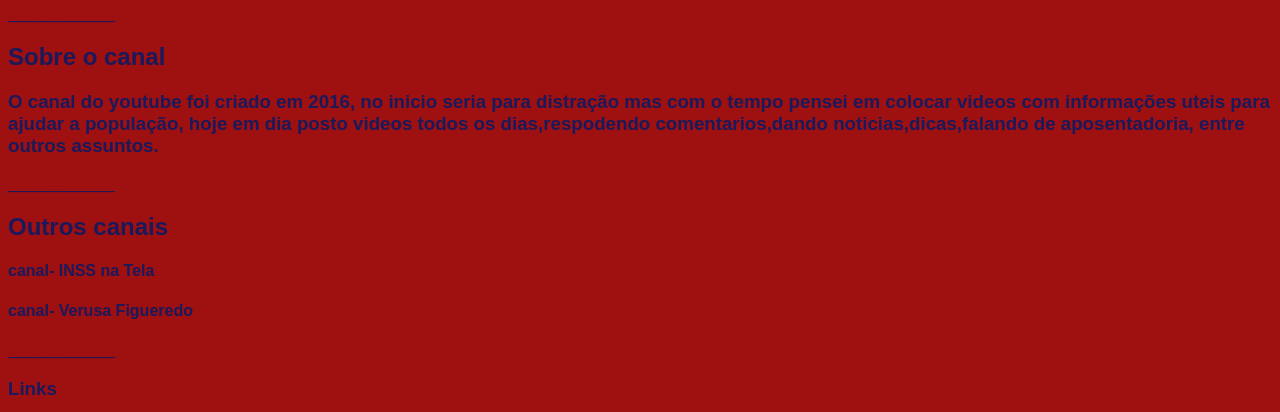
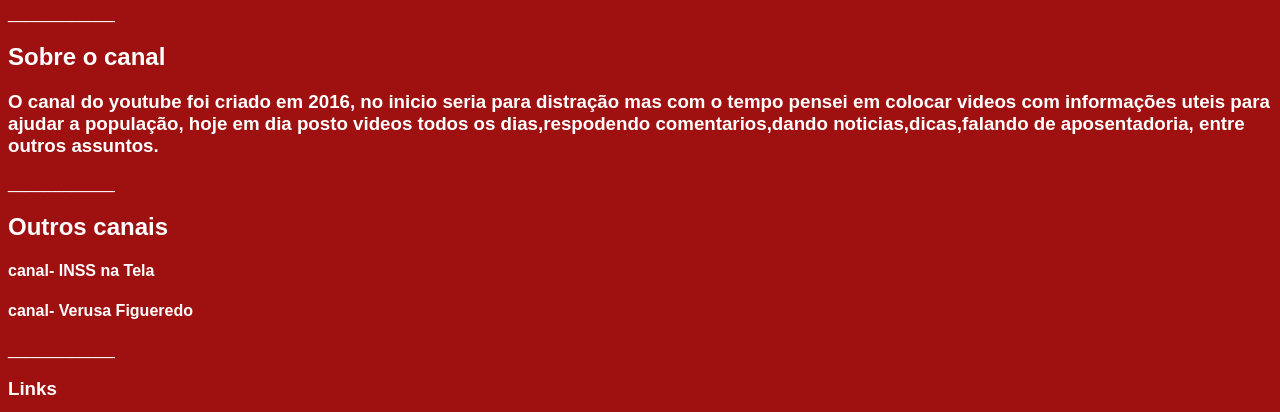
Before and after one commit to Bandanaazulgalatica/githubpage, a plain HTML site: page index.html in a window 1280 px wide. Shown: the part 415-827 px from the top of the page. Drawn offline with Linux system fonts and the light colour scheme.

Commit message:
main.css

```diff
--- a/main.css
+++ b/main.css
@@ -1,5 +1,5 @@
 body{
-    color:rgb(25, 25, 92);
+    color: white;
     background-color:rgb(159, 16, 16);
     font-family: Arial, Helvetica, sans-serif;
 }
```
